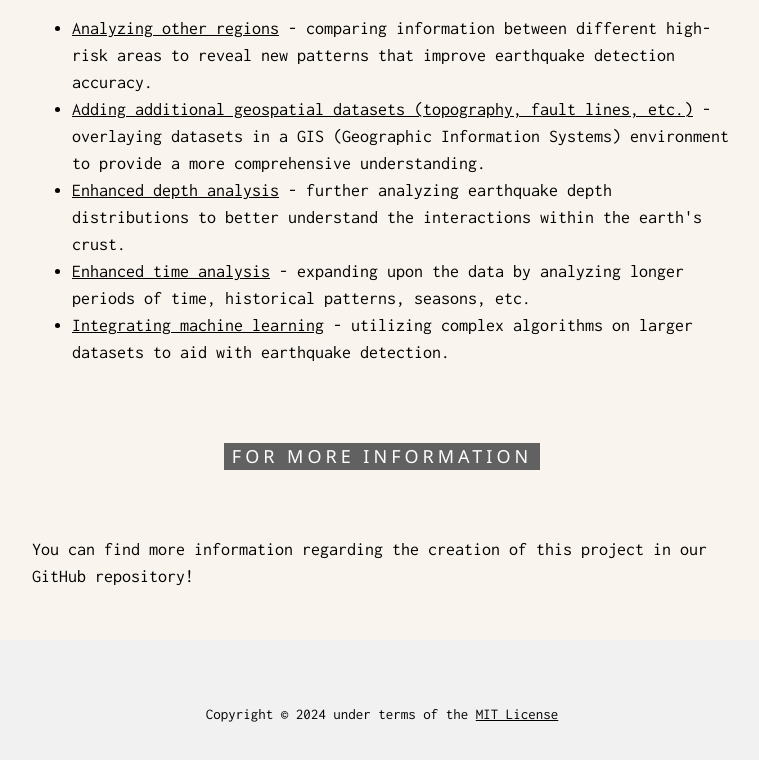
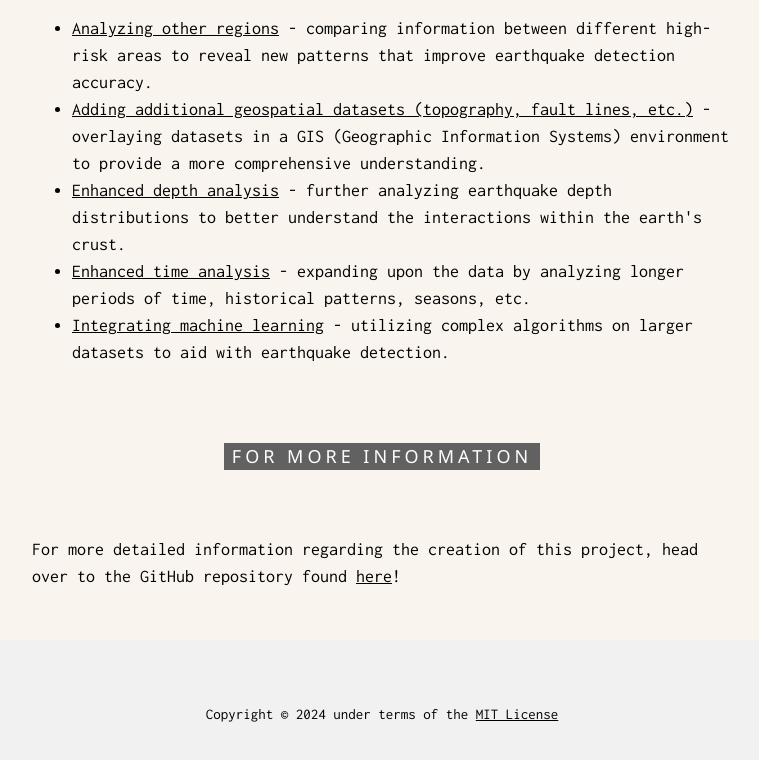
Before and after one commit to charVANder/usgs_earthquake_analysis, a plain HTML site: page index.html in a window 1280 px wide. Shown: the part 3712-4472 px from the top of the page, without its empty margins (258-1017 px from the left). Drawn offline with nearby package versions, Linux system fonts and the light colour scheme.

Commit message:
Update index.html

```diff
--- a/index.html
+++ b/index.html
@@ -178,7 +178,7 @@ body, html {
 <div class="w3-container" id="more" style="padding-bottom:32px;">
   <div class="w3-content" style="max-width:700px">
     <h5 class="w3-center w3-padding-48"><span class="w3-tag w3-wide w3-dark-grey">FOR MORE INFORMATION</span></h5>
-    <p>You can find more information regarding the creation of this project in our GitHub repository!</p>
+    <p>For more detailed information regarding the creation of this project, head over to the GitHub repository found <a href="https://github.com/charVANder/usgs_earthquake_analysis">here</a>!</p>
   </div>
 </div>
 
```
